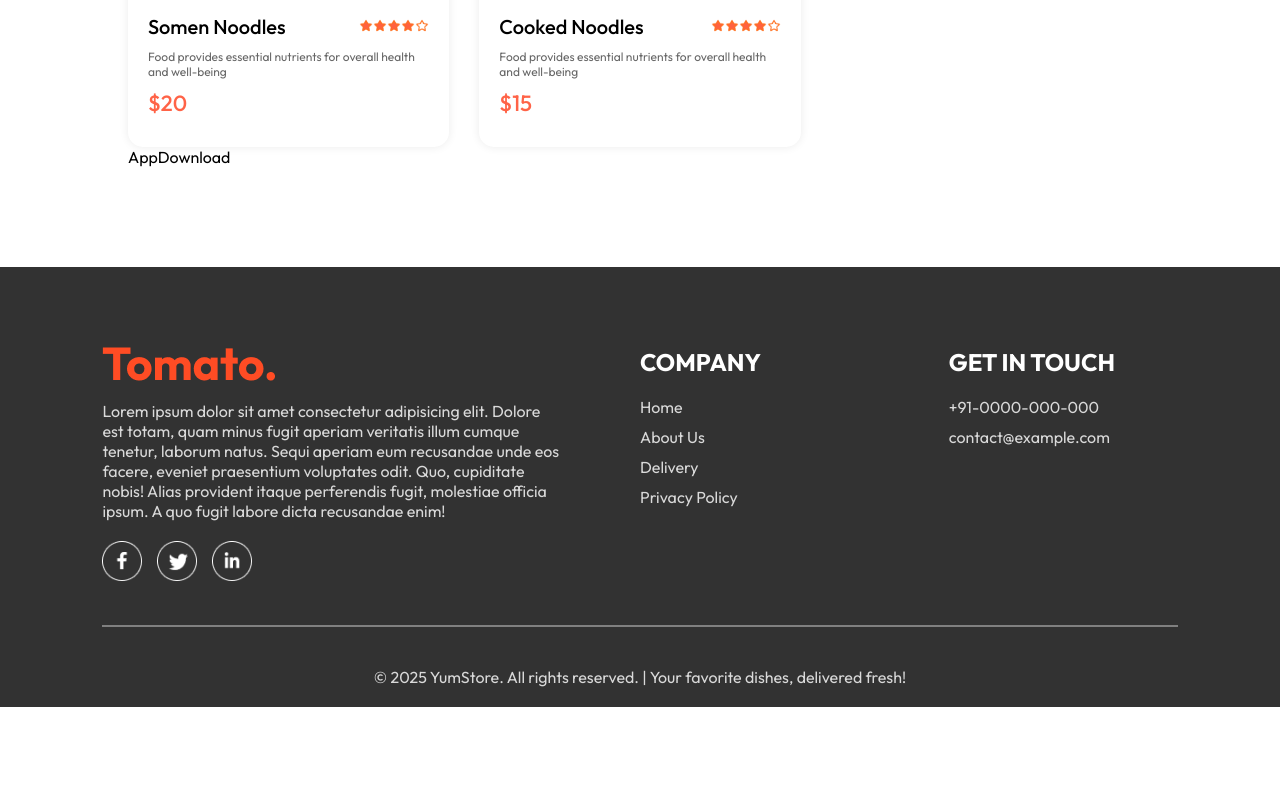
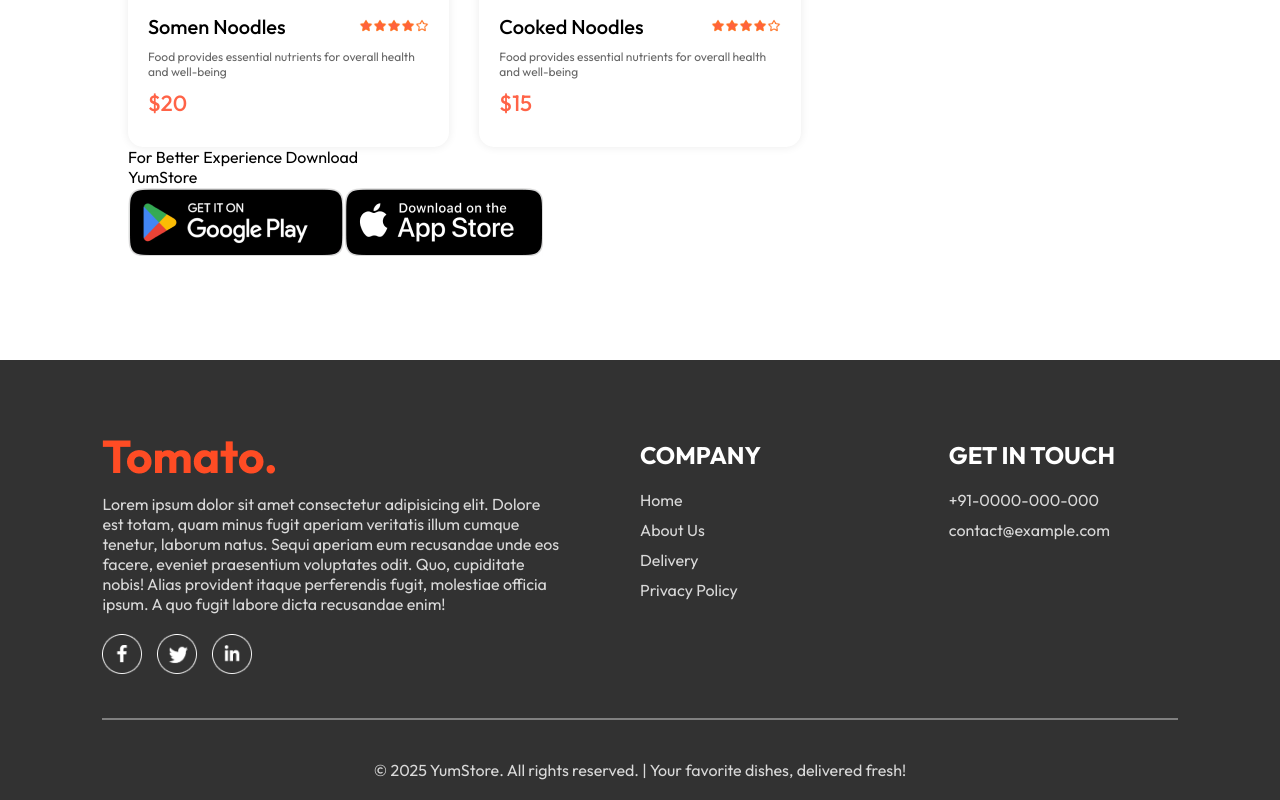
Before and after one commit to mahesh-pagrut/food-villa, a React (Vite) app in the folder frontend/: page / in a window 1280 px wide. Shown: the part 5856-6656 px from the top of the page. Before the commit the page ends 6563 px from the top, so only its background shows below. Built offline with nearby package versions, Linux system fonts and the light colour scheme.

Commit message:
done app download jsx component with html structure

```diff
--- a/frontend/src/components/AppDownload/AppDownload.jsx
+++ b/frontend/src/components/AppDownload/AppDownload.jsx
@@ -2,10 +2,18 @@
 
 import React from 'react'
 import './AppDownload.css'
+import { assets } from '../../assets/assets'
 
 const AppDownload = () => {
   return (
-    <div>AppDownload</div>
+    <div className='app-download' id='app-download'>
+        <p>For Better Experience Download <br/> YumStore </p>
+        <div className="app-download-platforms">
+            <img src={assets.play_store} alt="play_store" />
+            <img src={assets.app_store} alt="app_store" />
+        </div>
+
+    </div>
   )
 }
 
```
